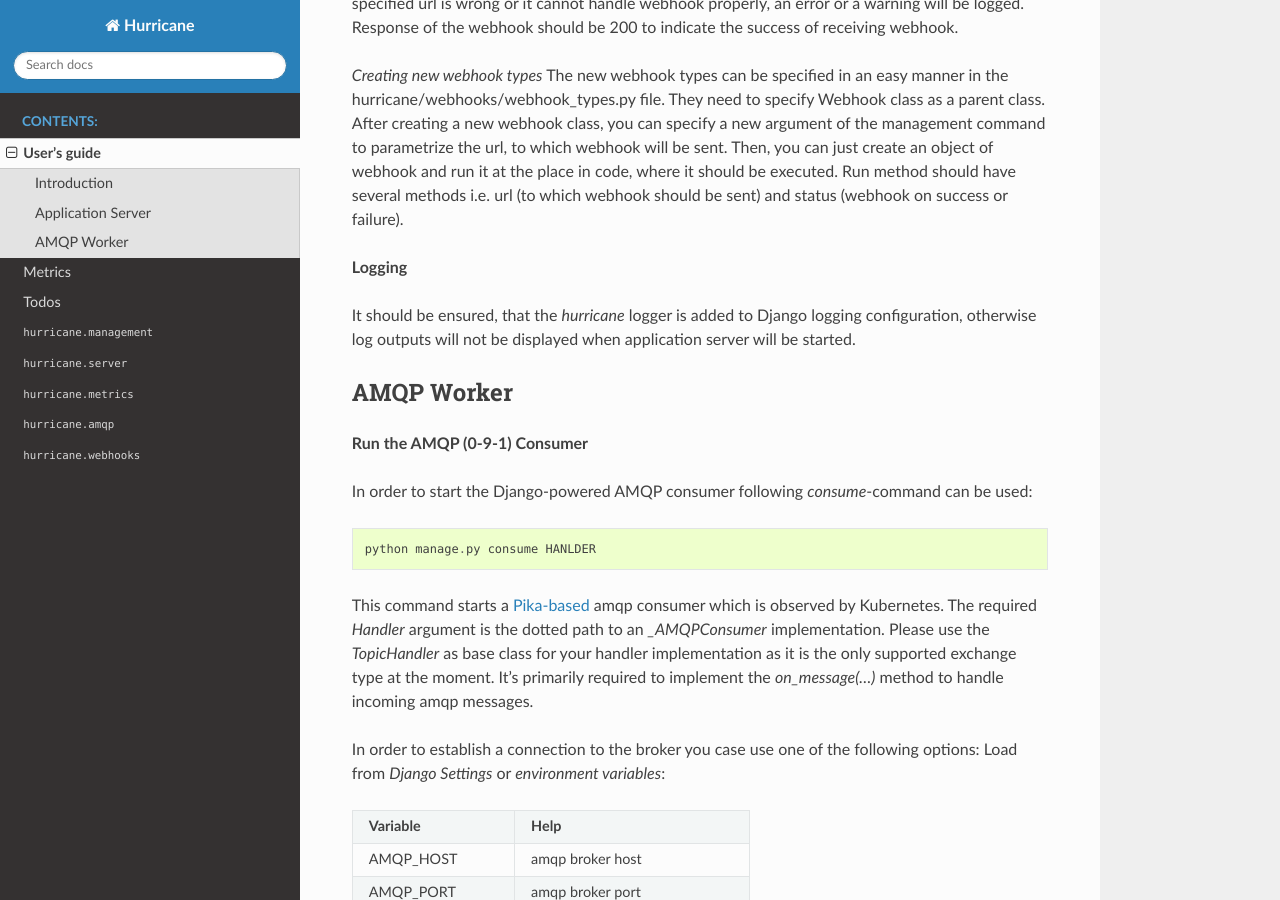
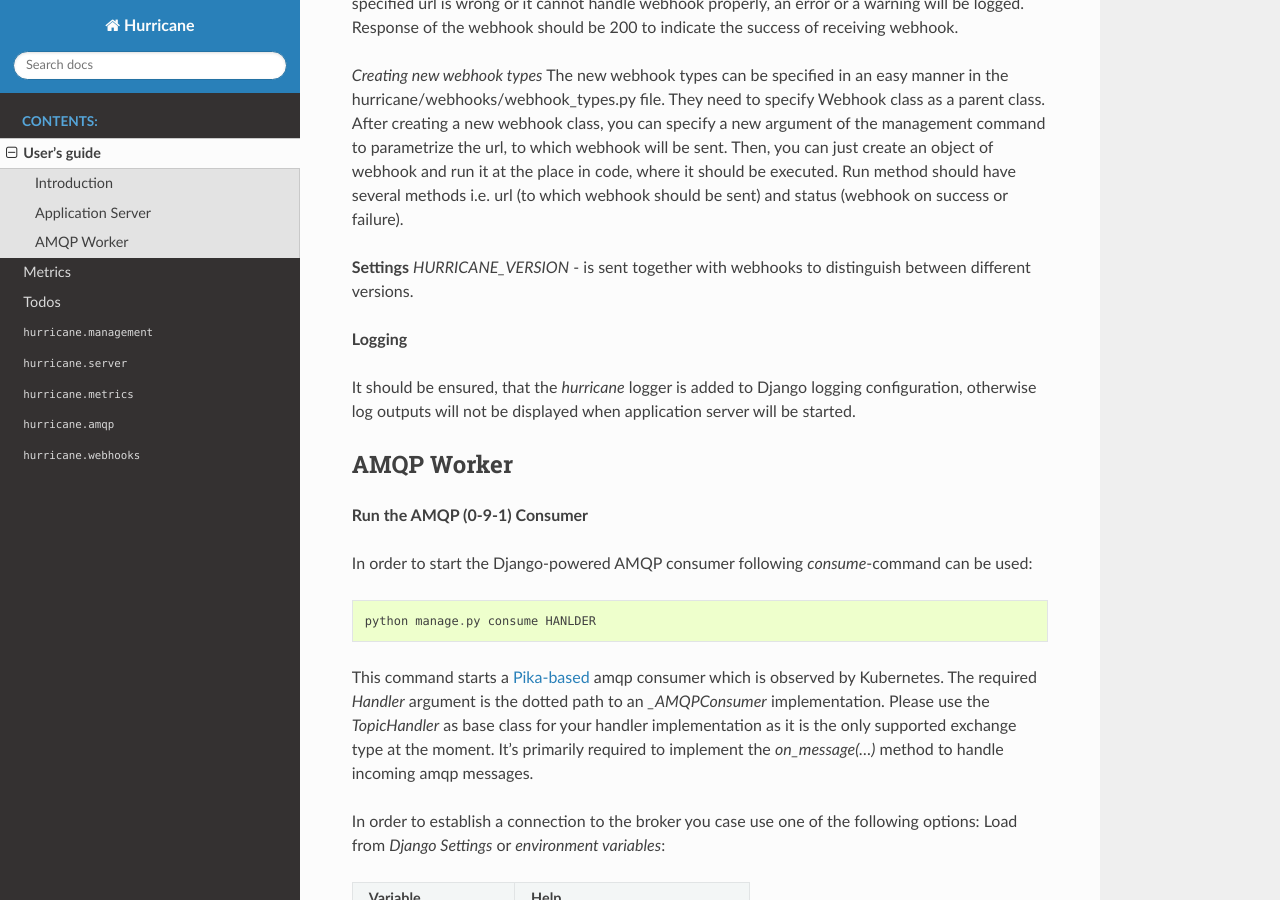
Before and after one commit to django-hurricane/django-hurricane, a Sphinx documentation site: the page built from docs/usage.rst, in a window 1280 px wide and 900 px high, scrolled down 3223 px. Built offline with Sphinx 7.4.7 and the Read the Docs theme 2.0.0, drawn with Linux system fonts in a browser that asks for light colours.

Commit message:
improvement: added hurricane version to webhooks

```diff
--- a/docs/usage.rst
+++ b/docs/usage.rst
@@ -134,6 +134,9 @@
 and run it at the place in code, where it should be executed. Run method should have several methods i.e. url (to which
 webhook should be sent) and status (webhook on success or failure).
 
+**Settings**
+`HURRICANE_VERSION` - is sent together with webhooks to distinguish between different versions.
+
 **Logging**
 
 It should be ensured, that the *hurricane* logger is added to Django logging configuration, otherwise log outputs will
```
Also changed, not shown: README.md (+3 -0 lines), 1 other file.
